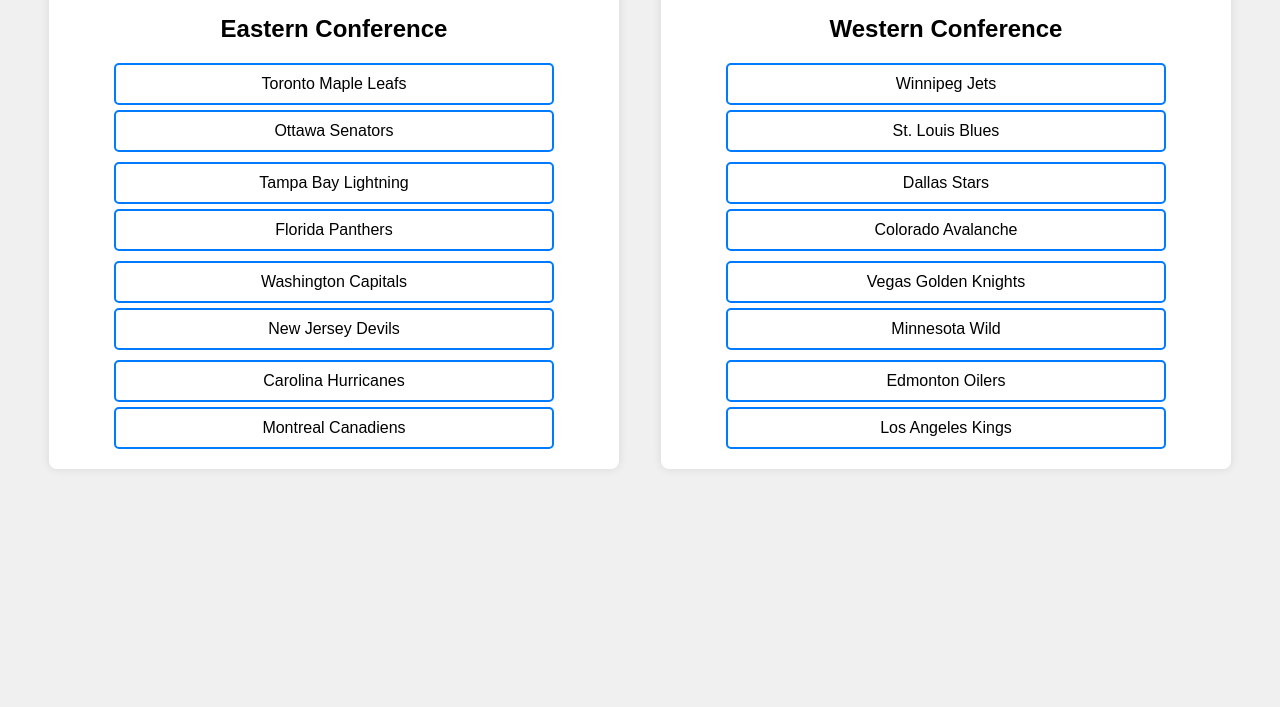
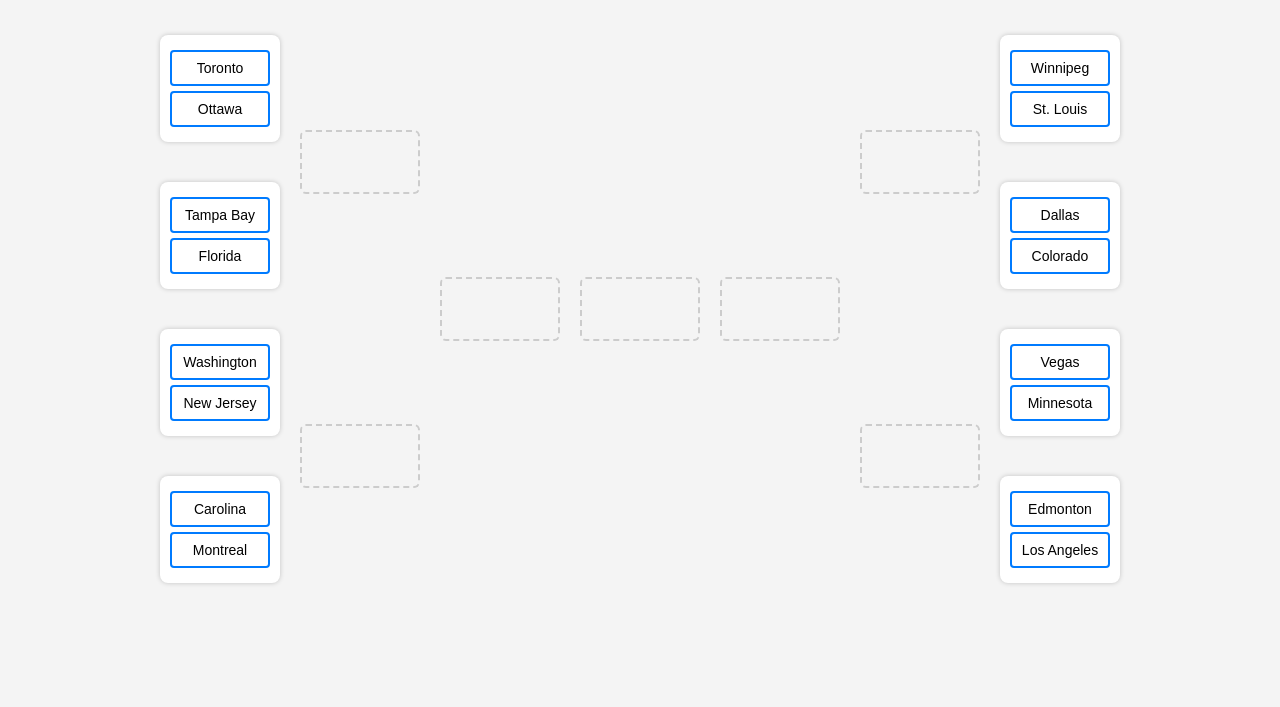
Before and after one commit to majaneubauer/nhl_bracket_2025, a plain HTML site: page index.html in a window 1280 px wide. Shown: the part 93-800 px from the top of the page. Drawn offline with Linux system fonts and the light colour scheme.

Commit message:
bracket style

```diff
--- a/index.html
+++ b/index.html
@@ -8,49 +8,43 @@
 </head>
 <body>
   <h1>2025 NHL Playoff Bracket</h1>
-  <div class="bracket">
-    <!-- Eastern Conference -->
-    <div class="conference">
-      <h2>Eastern Conference</h2>
-      <div class="matchup">
-        <button>Toronto Maple Leafs</button>
-        <button>Ottawa Senators</button>
-      </div>
-      <div class="matchup">
-        <button>Tampa Bay Lightning</button>
-        <button>Florida Panthers</button>
-      </div>
-      <div class="matchup">
-        <button>Washington Capitals</button>
-        <button>New Jersey Devils</button>
-      </div>
-      <div class="matchup">
-        <button>Carolina Hurricanes</button>
-        <button>Montreal Canadiens</button>
-      </div>
+  <div class="bracket-container">
+    <!-- East Side -->
+    <div class="round round-1">
+      <div class="matchup"><button>Toronto</button><button>Ottawa</button></div>
+      <div class="matchup"><button>Tampa Bay</button><button>Florida</button></div>
+      <div class="matchup"><button>Washington</button><button>New Jersey</button></div>
+      <div class="matchup"><button>Carolina</button><button>Montreal</button></div>
+    </div>
+    <div class="round round-2">
+      <div class="placeholder"></div>
+      <div class="placeholder"></div>
+    </div>
+    <div class="round conference-finals">
+      <div class="placeholder"></div>
     </div>
 
-    <!-- Western Conference -->
-    <div class="conference">
-      <h2>Western Conference</h2>
-      <div class="matchup">
-        <button>Winnipeg Jets</button>
-        <button>St. Louis Blues</button>
-      </div>
-      <div class="matchup">
-        <button>Dallas Stars</button>
-        <button>Colorado Avalanche</button>
-      </div>
-      <div class="matchup">
-        <button>Vegas Golden Knights</button>
-        <button>Minnesota Wild</button>
-      </div>
-      <div class="matchup">
-        <button>Edmonton Oilers</button>
-        <button>Los Angeles Kings</button>
-      </div>
+    <!-- Center (Finals) -->
+    <div class="round finals">
+      <div class="placeholder"></div>
+    </div>
+
+    <!-- West Side -->
+    <div class="round conference-finals">
+      <div class="placeholder"></div>
+    </div>
+    <div class="round round-2">
+      <div class="placeholder"></div>
+      <div class="placeholder"></div>
+    </div>
+    <div class="round round-1">
+      <div class="matchup"><button>Winnipeg</button><button>St. Louis</button></div>
+      <div class="matchup"><button>Dallas</button><button>Colorado</button></div>
+      <div class="matchup"><button>Vegas</button><button>Minnesota</button></div>
+      <div class="matchup"><button>Edmonton</button><button>Los Angeles</button></div>
     </div>
   </div>
+
   <script src="script.js"></script>
 </body>
 </html>
--- a/style.css
+++ b/style.css
@@ -1,45 +1,62 @@
 body {
-    font-family: Arial, sans-serif;
+    font-family: sans-serif;
+    background: #f4f4f4;
+    margin: 0;
+    padding: 20px;
     text-align: center;
-    background-color: #f0f0f0;
   }
 
   h1 {
-    margin-top: 20px;
+    margin-bottom: 30px;
   }
 
-  .bracket {
+  .bracket-container {
     display: flex;
-    justify-content: space-around;
-    flex-wrap: wrap;
-    margin: 20px;
+    justify-content: center;
+    flex-wrap: nowrap;
+    overflow-x: auto;
   }
 
-  .conference {
-    width: 45%;
-    background-color: #ffffff;
-    padding: 10px;
-    border-radius: 8px;
-    box-shadow: 0 0 10px rgba(0, 0, 0, 0.1);
+  .round {
+    display: flex;
+    flex-direction: column;
+    justify-content: space-around;
+    margin: 0 10px;
+    min-width: 120px;
   }
 
   .matchup {
-    margin: 10px 0;
+    background: white;
+    padding: 10px;
+    margin: 20px 0;
+    border-radius: 8px;
+    box-shadow: 0 0 5px rgba(0,0,0,0.2);
   }
 
   button {
     display: block;
-    width: 80%;
-    margin: 5px auto;
-    padding: 10px;
-    font-size: 16px;
+    width: 100%;
+    margin: 5px 0;
+    padding: 8px;
+    font-size: 14px;
+    border: 2px solid #007BFF;
+    border-radius: 4px;
+    background: white;
     cursor: pointer;
-    border: 2px solid #007BFF;
-    border-radius: 5px;
-    background-color: #ffffff;
+  }
+
+  button:hover {
+    background-color: #f0f8ff;
   }
 
   button.selected {
     background-color: #007BFF;
-    color: #ffffff;
+    color: white;
   }
+
+  .placeholder {
+    margin: 40px 0;
+    height: 60px;
+    border: 2px dashed #ccc;
+    border-radius: 6px;
+  }
```
